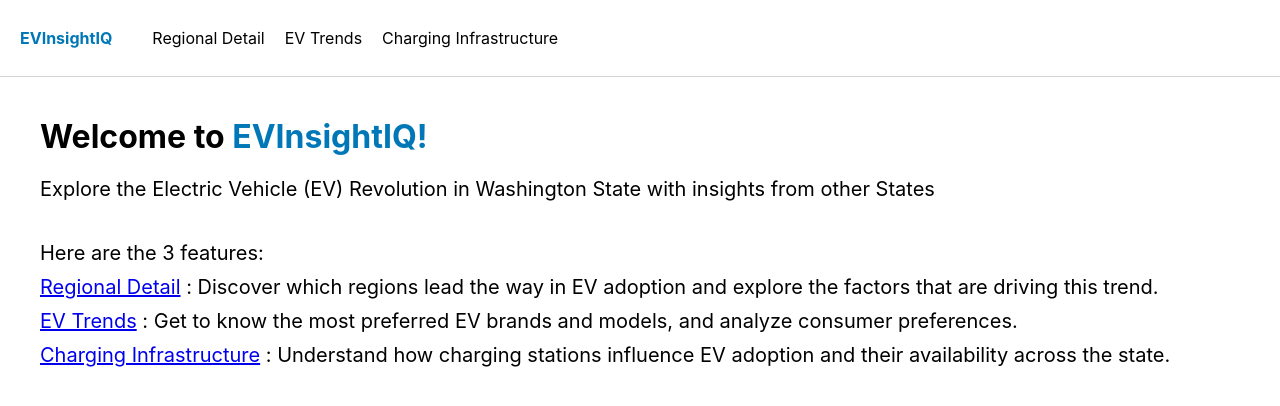
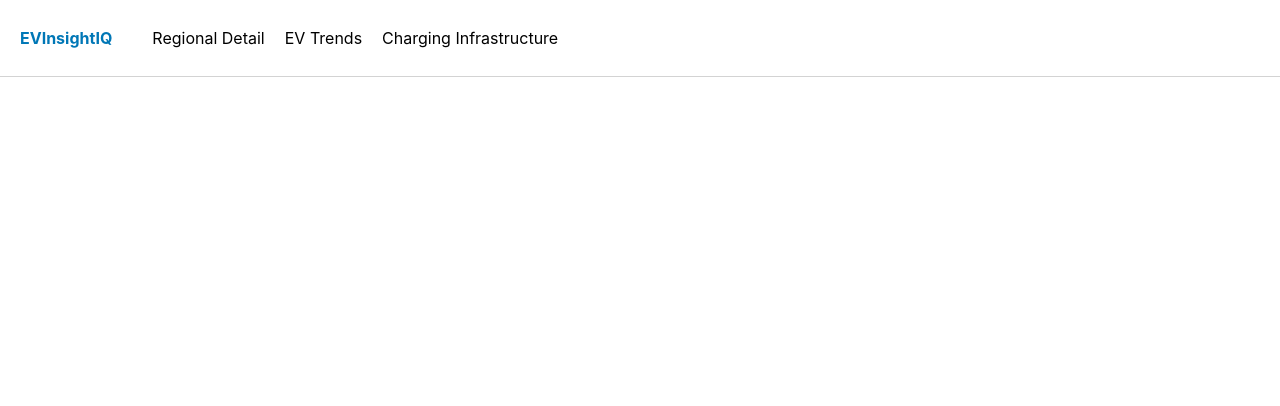
Before and after one commit to jiji14/ev-insight-iq, a React (Create React App) app: page / in a window 1280 px wide. Shown: the top 406 px of the page. Built offline with nearby package versions, Linux system fonts and the light colour scheme.

Commit message:
change path

```diff
--- a/src/App.js
+++ b/src/App.js
@@ -9,37 +9,44 @@ const App = () => {
   return (
     <div>
       <nav className="nav">
-        <Link id="highlight" className="navItem" to="/">
+        <Link id="highlight" className="navItem" to="/ev-insight-iq">
           EVInsightIQ
         </Link>
         <Link
           select
-          id={useMatch("/regional-detail") ? "selected" : null}
+          id={useMatch("/ev-insight-iq/regional-detail") ? "selected" : null}
           className="navItem"
-          to="/regional-detail"
+          to="ev-insight-iq/regional-detail"
         >
           Regional Detail
         </Link>
         <Link
-          id={useMatch("/ev-trends") ? "selected" : null}
+          id={useMatch("ev-insight-iq/ev-trends") ? "selected" : null}
           className="navItem"
-          to="/ev-trends"
+          to="ev-insight-iq/ev-trends"
         >
           EV Trends
         </Link>
         <Link
-          id={useMatch("/charging-infrastructure") ? "selected" : null}
+          id={
+            useMatch("ev-insight-iq/charging-infrastructure")
+              ? "selected"
+              : null
+          }
           className="navItem"
-          to="/charging-infrastructure"
+          to="ev-insight-iq/charging-infrastructure"
         >
           Charging Infrastructure
         </Link>
       </nav>
       <Routes>
-        <Route path="/" element={<Main />} />
-        <Route path="/regional-detail" element={<Chart1 />} />
-        <Route path="/ev-trends" element={<Chart2 />} />
-        <Route path="/charging-infrastructure" element={<Chart3 />} />
+        <Route path="/ev-insight-iq" element={<Main />} />
+        <Route path="/ev-insight-iq/regional-detail" element={<Chart1 />} />
+        <Route path="/ev-insight-iq/ev-trends" element={<Chart2 />} />
+        <Route
+          path="/ev-insight-iq/charging-infrastructure"
+          element={<Chart3 />}
+        />
       </Routes>
     </div>
   );
--- a/src/Tableau/Main.js
+++ b/src/Tableau/Main.js
@@ -15,17 +15,19 @@ function Main() {
         </div>
         <div className="sub">Here are the 3 features:</div>
         <div className="sub">
-          <Link to="/regional-detail">Regional Detail</Link> : Discover which
-          regions lead the way in EV adoption and explore the factors that are
-          driving this trend.
+          <Link to="ev-insight-iq/regional-detail">Regional Detail</Link> :
+          Discover which regions lead the way in EV adoption and explore the
+          factors that are driving this trend.
         </div>
         <div className="sub">
-          <Link to="/ev-trends">EV Trends</Link> : Get to know the most
-          preferred EV brands and models, and analyze consumer preferences.
+          <Link to="ev-insight-iq/ev-trends">EV Trends</Link> : Get to know the
+          most preferred EV brands and models, and analyze consumer preferences.
         </div>
         <div className="sub">
-          <Link to="/charging-infrastructure">Charging Infrastructure</Link> :
-          Understand how charging stations influence EV adoption and their
+          <Link to="ev-insight-iq/charging-infrastructure">
+            Charging Infrastructure
+          </Link>{" "}
+          : Understand how charging stations influence EV adoption and their
           availability across the state.
         </div>
       </p>
```
